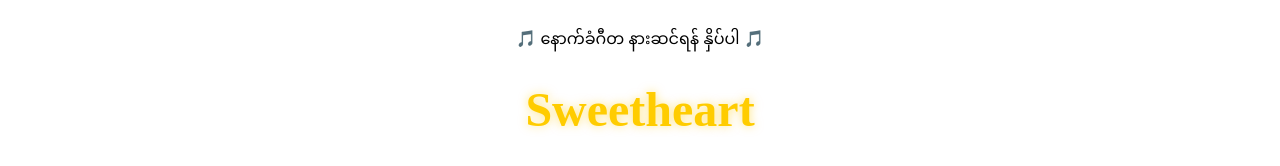
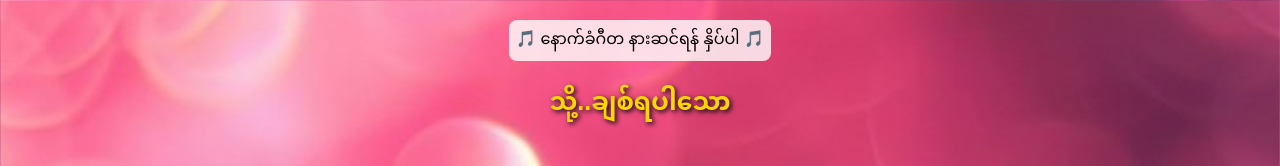
Before and after one commit to zawmyoaung-zpl/Luv, a plain HTML site: page My Project.html in a window 1280 px wide. Shown: the top 166 px of the page. Drawn offline with Linux system fonts and the light colour scheme.

Commit message:
Update My Project.html

```diff
--- a/My Project.html
+++ b/My Project.html
@@ -14,7 +14,7 @@
       padding:20px;
       font-family: "Noto Sans Myanmar", sans-serif;
       color: black;
-      background: linear-gradient(rgba(0,0,0,0), rgba(0,0,0,0)), url('photo/012.jpg');
+      background: linear-gradient(rgba(0,0,0,0), rgba(0,0,0,0)), url('012.jpg');
       background-size:cover;
       background-position:center;
       background-repeat:no-repeat;
@@ -22,13 +22,7 @@
       padding:20px;
     }
 
-    header h1 {
-      font-family: 'Playfair Display', serif;
-      font-size: 3em;
-      margin-top:20px;
-      color: #ffcc00;
-      text-shadow: 0 0 10px rgba(255, 204, 0, 0.5);
-    }
+
 
     header h2 {
       text-align: center;
@@ -151,10 +145,9 @@
         margin-bottom:1px;">
   🎵 နောက်ခံဂီတ နားဆင်ရန် နှိပ်ပါ 🎵
         </button>
-<audio id="myLoveSong" src="music/CC.mp3"></audio>
+<audio id="myLoveSong" src="CC.mp3"></audio>
 </div>
   <header>
-    <h1>Sweetheart</h1>
     <h2> သို့..ချစ်ရပါသော</h2>
   </header>
 
@@ -209,8 +202,8 @@
             </p>
             </div>
 
-      <img src="photo/001.jpg" class="jpg">
-      <img src="photo/012.jpg" class="jpg">
+      <img src="012.jpg" class="jpg">
+      <img src="013.jpg" class="jpg">
   </section>
 
 
```
